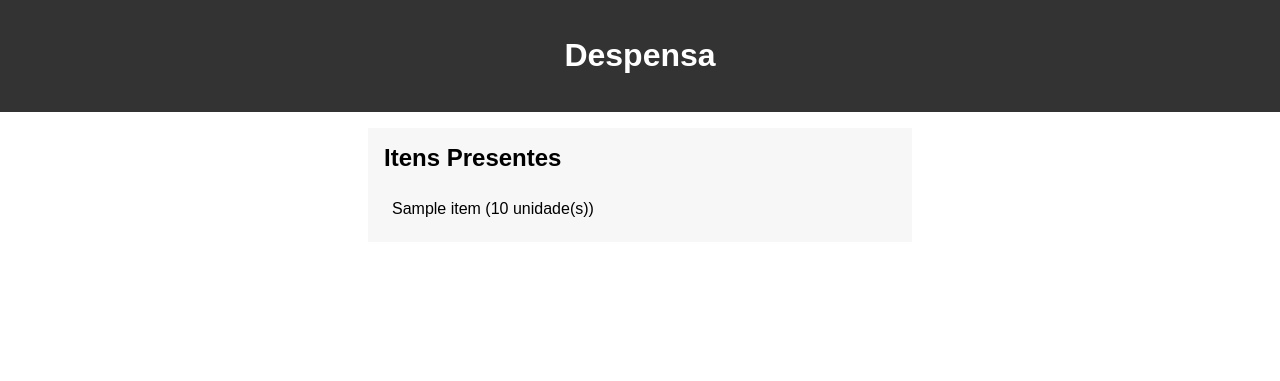
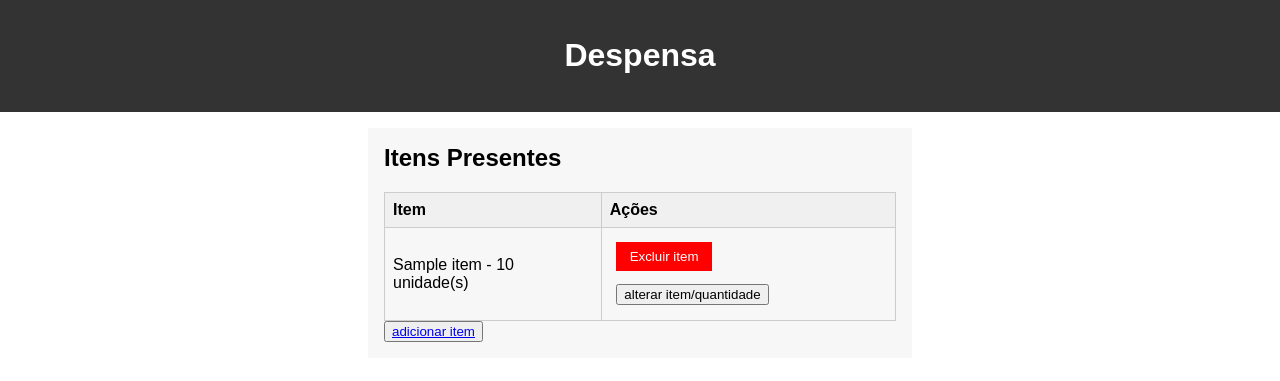
Before and after one commit to luiz-oberto/pantry-project, a Flask app: page / in a window 1280 px wide. Shown: the top 381 px of the page. Run offline with Flask 3, Linux system fonts and the light colour scheme; tables that the repository leaves empty hold one stand-in row (values such as "Sample post").

Commit message:
add new templates, styles and fixed functions

```diff
--- a/app.py
+++ b/app.py
@@ -1,4 +1,4 @@
-from flask import Flask, render_template, request, jsonify
+from flask import Flask, render_template, request, jsonify, redirect
 from flask_sqlalchemy import SQLAlchemy
 
 app = Flask(__name__)
@@ -14,23 +14,6 @@ class Item(db.Model):
     quantity = db.Column(db.Integer, nullable=False)
 
 
-
-@app.route('/hello')
-@app.route('/hello/<name>')
-def hello(name=', tudo bem?'):
-    return render_template('base.html', person=name)
-
-# Adiciona um item
-@app.route('/api/items/add', methods=["GET","POST"])
-def add_item():
-    data = request.json
-    if 'name' and 'quantity' in data:
-        item = Item(name=data["name"], quantity=data['quantity'])
-        db.session.add(item)
-        db.session.commit()
-        return jsonify({'message': "Item added sucessfully"})
-    return jsonify({'message': "Invalid item data"}), 400
-
 # Lista todos os itens na página inicial
 @app.route('/')
 def get_items():
@@ -45,15 +28,34 @@ def get_items():
         item_list.append(item_data)
     return render_template('items.html', item_list=item_list)
 
+# rota para o formulário
+@app.route('/add_item', methods=["GET"])
+def add_item_form():
+    return render_template('add_item.html')
+
+# Adiciona um item
+@app.route('/api/items/add', methods=["POST"])
+def add_item():
+    data = request.form
+    if 'name' and 'quantity' in data:
+        item = Item(name=data["name"], quantity=int(data['quantity']))
+        db.session.add(item)
+        db.session.commit()
+        return redirect('/')
+    return jsonify({'message': "Invalid item data"}), 400
+
+
 # Deleta um item
-@app.route('/api/items/delete/<int:item_id>', methods=["DELETE"])
+# @app.route('/api/items/delete/<int:item_id>', methods=["DELETE"])
+@app.route('/items/delete/<int:item_id>')
 def delete_item(item_id):
     item = Item.query.get(item_id)
     if item:
         db.session.delete(item)
         db.session.commit()
-        return jsonify({"message": "Item deleted successfully"})
-    return jsonify({"message": "Item not found"}), 404
+        return redirect('/')
+    return jsonify({"message": "Item not found"})
+
 
 # Atualizar item
 @app.route('/api/items/update/<int:item_id>', methods=["PUT"])
--- a/static/styles.css
+++ b/static/styles.css
@@ -28,17 +28,42 @@ h2 {
     margin-top: 0;
 }
 
-ul {
-    list-style: none;
-    padding: 0;
-    margin: 0;
+table {
+    border-collapse: collapse;
+    width: 100%;
 }
 
-li {
+th, td {
+    border: 1px solid #ccc;
     padding: 0.5em;
-    border-bottom: 1px solid #ccc;
+    text-align: left;
 }
 
-li:last-child {
-    border-bottom: none;
+th {
+    background-color: #f0f0f0;
 }
+
+td button {
+    margin: 0.5em;
+}
+
+td button[type="submit"] {
+    background-color: #ff0000;
+    color: #fff;
+    border: none;
+    padding: 0.5em 1em;
+    cursor: pointer;
+}
+
+td button[type="submit"]:hover {
+    background-color: #cc0000;
+}
+
+td a {
+    text-decoration: none;
+    color: #ffffff;
+}
+
+td a:hover {
+    color: #23527c;
+}
--- /dev/null
+++ b/templates/confirmar_exclusao.html
@@ -0,0 +1 @@
+<h1>confirmando exclusão do item</h1>
--- a/templates/items.html
+++ b/templates/items.html
@@ -13,20 +13,25 @@
     <main>
         <section id="presentes">
             <h2>Itens Presentes</h2>
-            <ul id="presentes-list">
-                {% for item in item_list %}
-                    <li>{{ item.name }} ({{ item.quantity }} unidade(s))</li>
-                {% endfor %}
-            </ul>
+            <table id="presentes-table">
+            <tr>
+                <th>Item</th>
+                <!-- <th>Quantidade</th> -->
+                <th>Ações</th>
+            </tr>
+            {% for item in item_list %}
+            <tr>
+                <td>{{ item.name }} - {{ item.quantity }} unidade(s)</td>
+                <!-- <td><button>Alterar quantidade</button></td> -->
+                <td>
+                    <button class="btn btn-danger" type="submit" onclick="return confirm('Você tem certeza que deseja excluir o item {{ item.name }}')"><a href="{{ url_for('delete_item', item_id=item.id) }}">Excluir item</a></button>
+                    <button class="btn btn-warning">alterar item/quantidade</button>
+                </td>
+            </tr>
+            {% endfor %}
+            </table>
+            <button><a href="{{ url_for('add_item_form') }}">adicionar item</a></button>
         </section>
-        <!-- <section id="ausentes">
-            <h2>Itens Ausentes</h2>
-            <ul id="ausentes-list">
-                {% for item in ausentes %}
-                    <li>{{ item.nome }}</li>
-                {% endfor %}
-            </ul>
-        </section> -->
     </main>
 </body>
 </html>
```
Also changed, not shown: templates/add_item.html (added, +18 -0 lines).
